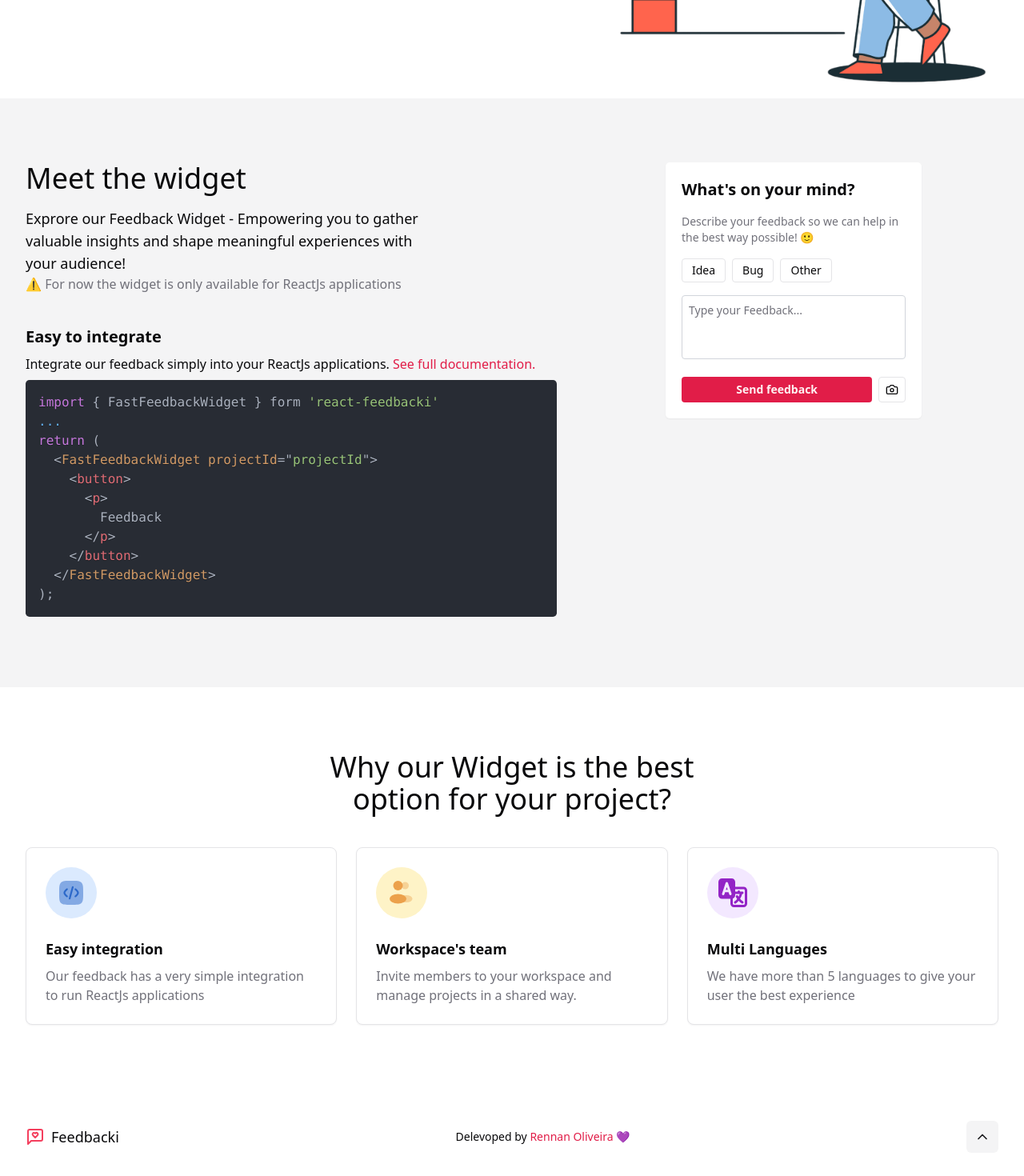
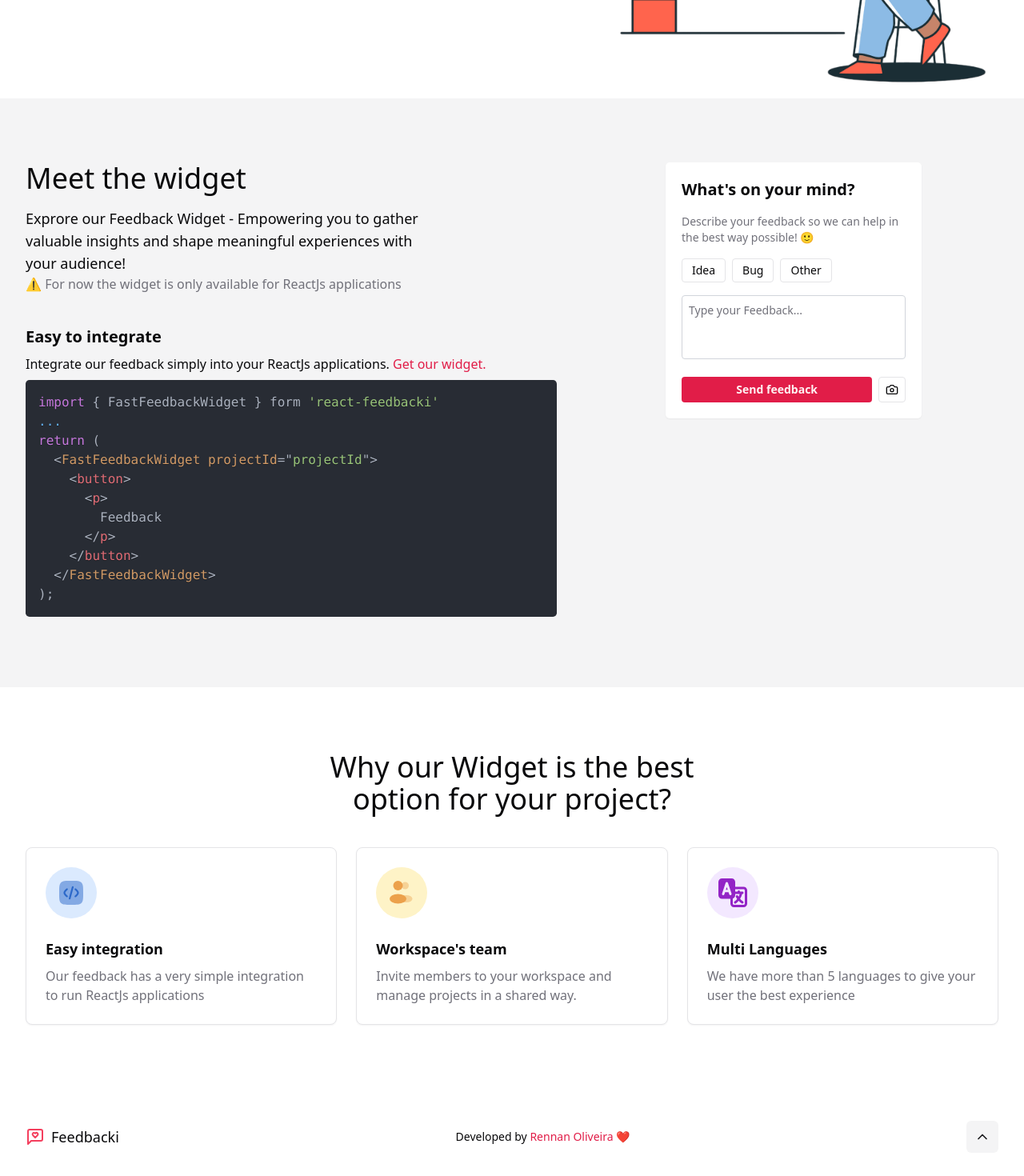
Before and after one commit to RennanD/feedbacki, a Next.js app: page / in a window 1280 px wide. Shown: the part 505-1975 px from the top of the page at 80% size. Built offline with nearby package versions, Linux system fonts and the light colour scheme; a web font is replaced by a local one.

Commit message:
chore: configure SEO

```diff
--- a/src/app/page.tsx
+++ b/src/app/page.tsx
@@ -6,8 +6,9 @@ import { HeroSection } from "@/sections/HeroSection";
 import { Metadata } from "next";
 
 export const metadata: Metadata = {
-  title: "Home",
-  description: "Descrição da Home",
+  title: "Feedback | Collect feedback in a simplified way",
+  description:
+    "Gain powerful insights with our personalized feedback. Drive your success with actionable, customer-driven data client.",
 };
 
 export default function Home() {
--- a/src/components/Footer/Footer.tsx
+++ b/src/components/Footer/Footer.tsx
@@ -8,12 +8,14 @@ export function Footer() {
         <Logo />
 
         <p className="text-xs lg:text-sm">
-          Delevoped by{" "}
+          Developed by{" "}
           <a
             className="text-primary hover:underline"
             href="https://github.com/rennand"
+            rel="noopener noreferrer"
+            target="_blank"
           >
-            Rennan Oliveira 💜
+            Rennan Oliveira ❤️
           </a>
         </p>
 
--- a/src/sections/AboutWigetSection/AboutWigetSection.tsx
+++ b/src/sections/AboutWigetSection/AboutWigetSection.tsx
@@ -60,9 +60,9 @@ export function AboutWigetSection() {
               Integrate our feedback simply into your ReactJs applications.{" "}
               <Link
                 className="text-primary transition-all hover:underline"
-                href="/docs"
+                href="#pricing"
               >
-                See full documentation.
+                Get our widget.
               </Link>
             </p>
 
--- a/src/sections/HeroSection/HeroSection.tsx
+++ b/src/sections/HeroSection/HeroSection.tsx
@@ -19,7 +19,7 @@ export function HeroSection() {
           </p>
           <div className="flex flex-col gap-4 lg:flex-row">
             <Button asChild className="w-full lg:w-fit">
-              <a href="#plans">Try For Free</a>
+              <a href="#pricing">Try For Free</a>
             </Button>
             <Button
               asChild
```
Also changed, not shown: src/app/opengraph-image.jpg (added).
